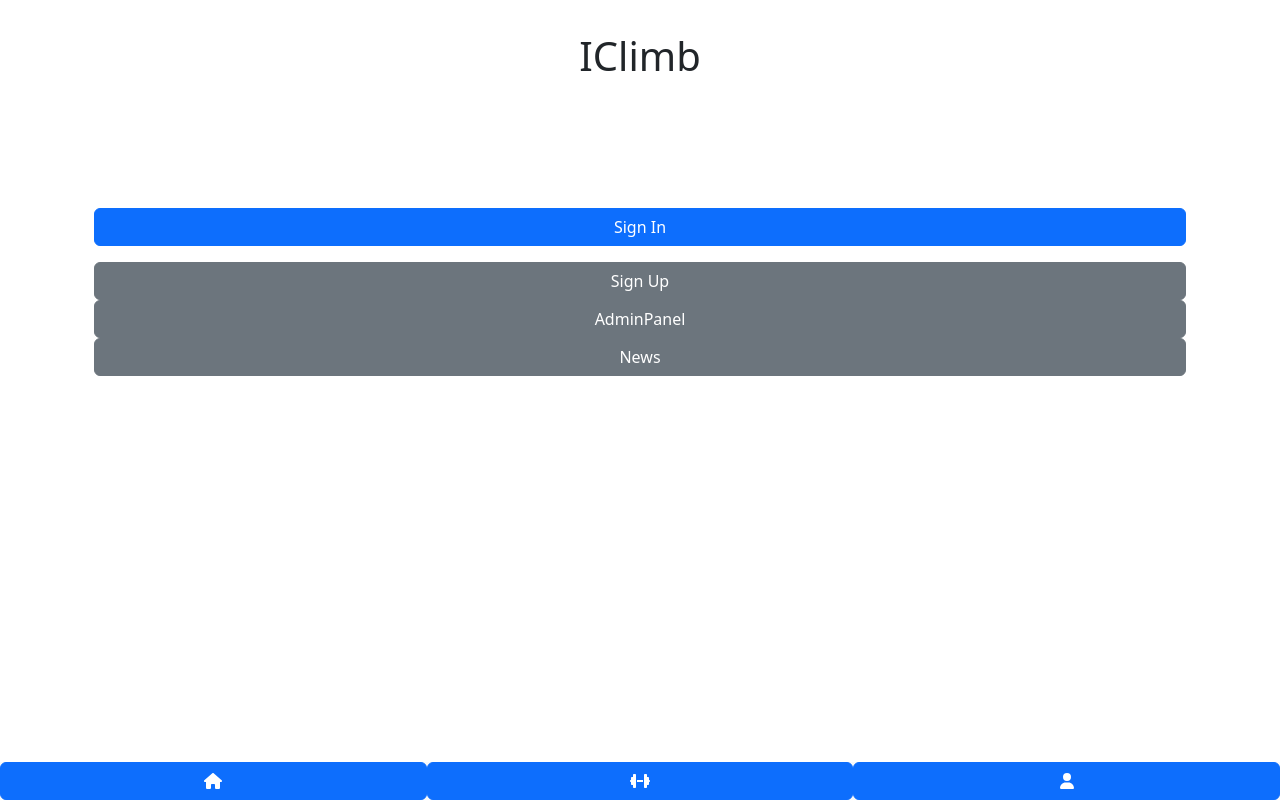
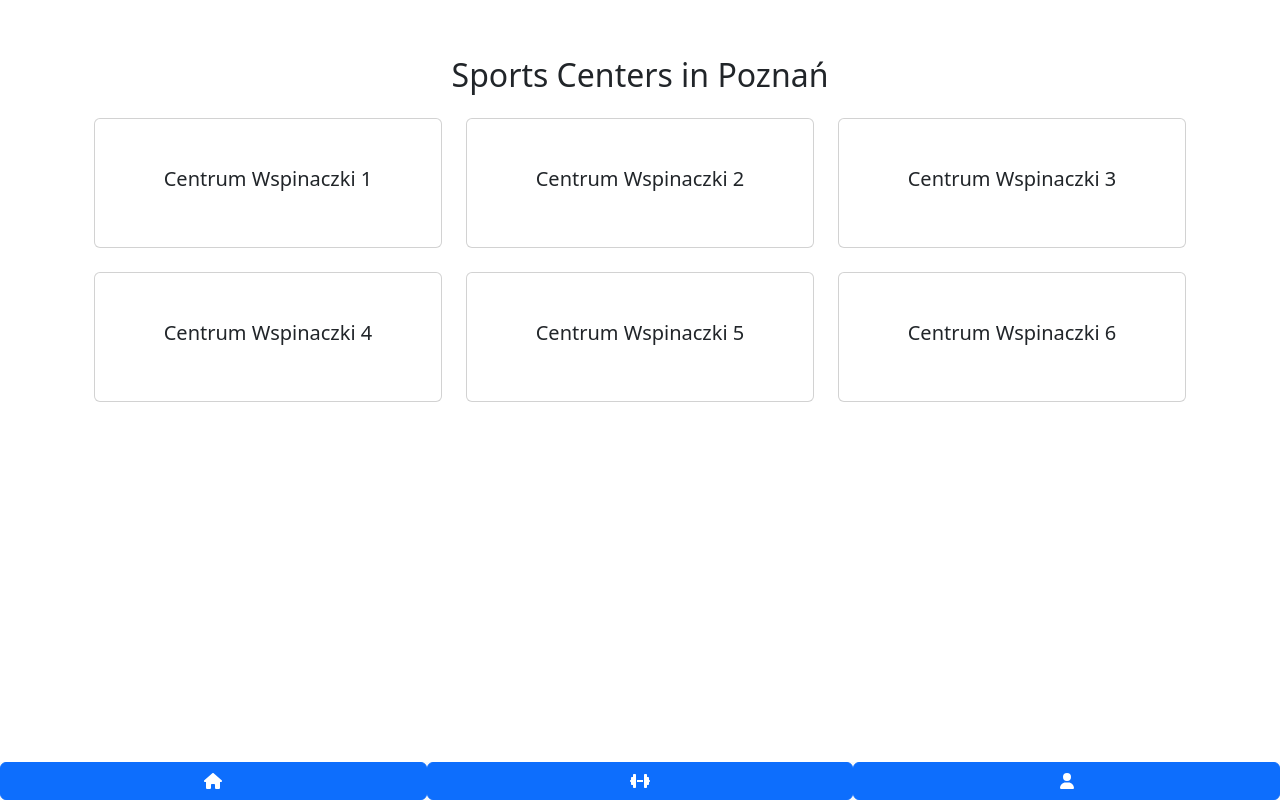
Before and after one commit to Lucius17/IClimb-client, a React (Vite) app: page /gymlist in a window 1280 px wide. Before the commit this address led to /. Built offline with nearby package versions, Linux system fonts and the light colour scheme.

Commit message:
gymList update

```diff
--- a/package.json
+++ b/package.json
@@ -27,11 +27,11 @@
     "@types/react": "^18.3.3",
     "@types/react-dom": "^18.3.0",
     "@vitejs/plugin-react": "^4.3.1",
-    "eslint": "^8.57.0",
+    "eslint": "^8.57.1",
     "eslint-plugin-react": "^7.34.3",
     "eslint-plugin-react-hooks": "^4.6.2",
     "eslint-plugin-react-refresh": "^0.4.7",
-    "vite": "^5.3.4",
+    "vite": "^5.4.9",
     "vite-plugin-pwa": "^0.20.5"
   }
 }
--- a/src/App.jsx
+++ b/src/App.jsx
@@ -11,6 +11,7 @@ import Profile from './components/Profile';
 import AdminPanel from './components/AdminPanel';
 import SuperAdminPanel from './components/SuperAdminPanel';
 import News from './components/News';
+import GymList from "./components/GymList.jsx";
 
 
 
@@ -28,6 +29,7 @@ function App() {
           <Route path="/" element={<Unsigned />} />
           <Route path="/login" element={isAuthenticated ? <Navigate to="/" /> : <LogIn onSignIn={handleSignIn} />} />
           <Route path="/signup" element={isAuthenticated ? <Navigate to="/" /> : <SignUp />} />
+          <Route path="/gymlist" element={<GymList />} />
           <Route path="/gym" element={<MapView />} />
           <Route path="/news" element={<News />} />
           <Route path="/profile" element={<Profile />} />
--- a/src/components/GymList.jsx
+++ b/src/components/GymList.jsx
@@ -0,0 +1,57 @@
+import React, { useState, useEffect } from 'react';
+import Menu from './Menu.jsx';
+
+function GymList() {
+    const [centers, setCenters] = useState([]);
+    const cityName = "Poznań"
+
+    useEffect(() => {
+        // Symulacja pobierania danych z backendu
+        // const fetchCenters = async () => {
+        //     const response = await fetch('/api/centers'); // Zmien na odpowiedni endpoint
+        //     const data = await response.json();
+        //     setCenters(data);
+        // };
+        // fetchCenters();
+
+        // Zamiast tego tymczasowe dane, jak w SuperAdminPanel
+        const initialCenters = [
+            { id: 1, name: 'Centrum Wspinaczki 1' },
+            { id: 2, name: 'Centrum Wspinaczki 2' },
+            { id: 3, name: 'Centrum Wspinaczki 3' },
+            { id: 4, name: 'Centrum Wspinaczki 4' },
+            { id: 5, name: 'Centrum Wspinaczki 5' },
+            { id: 6, name: 'Centrum Wspinaczki 6' },
+        ];
+        setCenters(initialCenters);
+    }, []);
+
+    const handleCenterClick = (centerId) => {
+        console.log(`Climbin wall ID: ${centerId}`);
+    };
+
+    return (
+        <div className="container">
+            <h2 className="my-4">Sports Centers in {cityName}</h2>
+            <div className="row">
+                {centers.map(center => (
+                    <div
+                        key={center.id}
+                        className="col-md-4 mb-4"
+                        onClick={() => handleCenterClick(center.id)} // Karta jako klikalny element
+                        style={{ cursor: 'pointer' }}
+                    >
+                        <div className="card">
+                            <div className="card-body">
+                                <h5 className="card-title">{center.name}</h5>
+                            </div>
+                        </div>
+                    </div>
+                ))}
+            </div>
+            <Menu/>
+        </div>
+    );
+}
+
+export default GymList;
```
Also changed, not shown: 1 other file (tests, documents, lock files or other folders).
